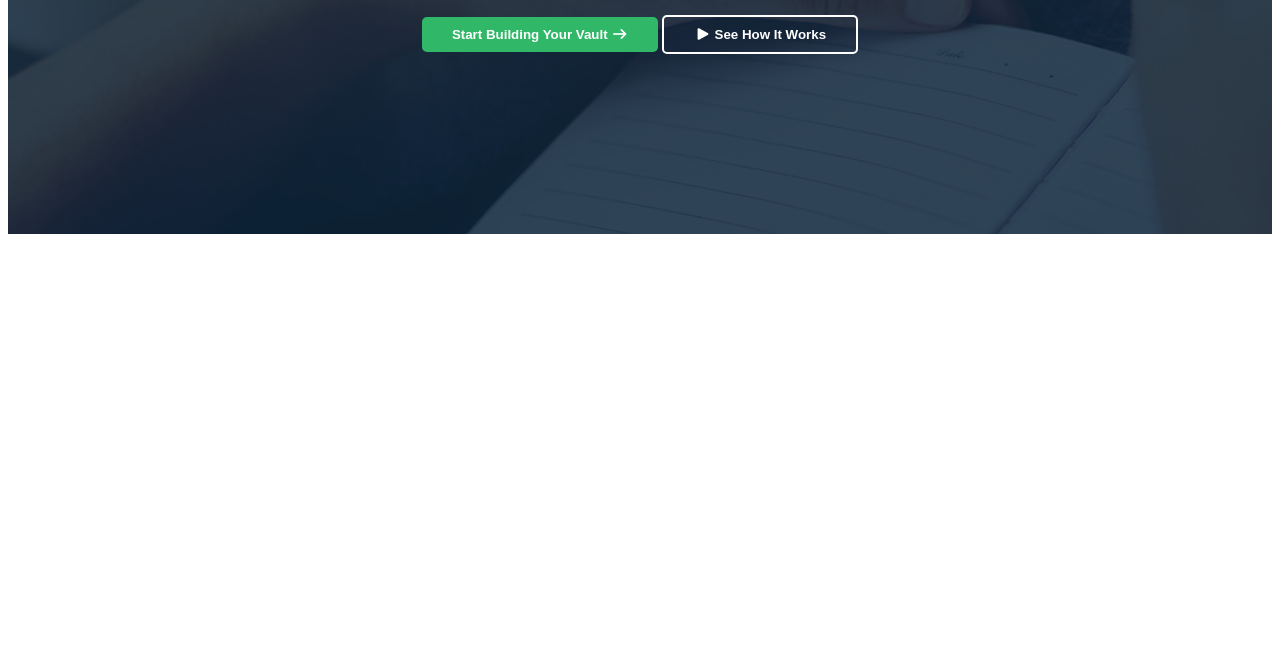
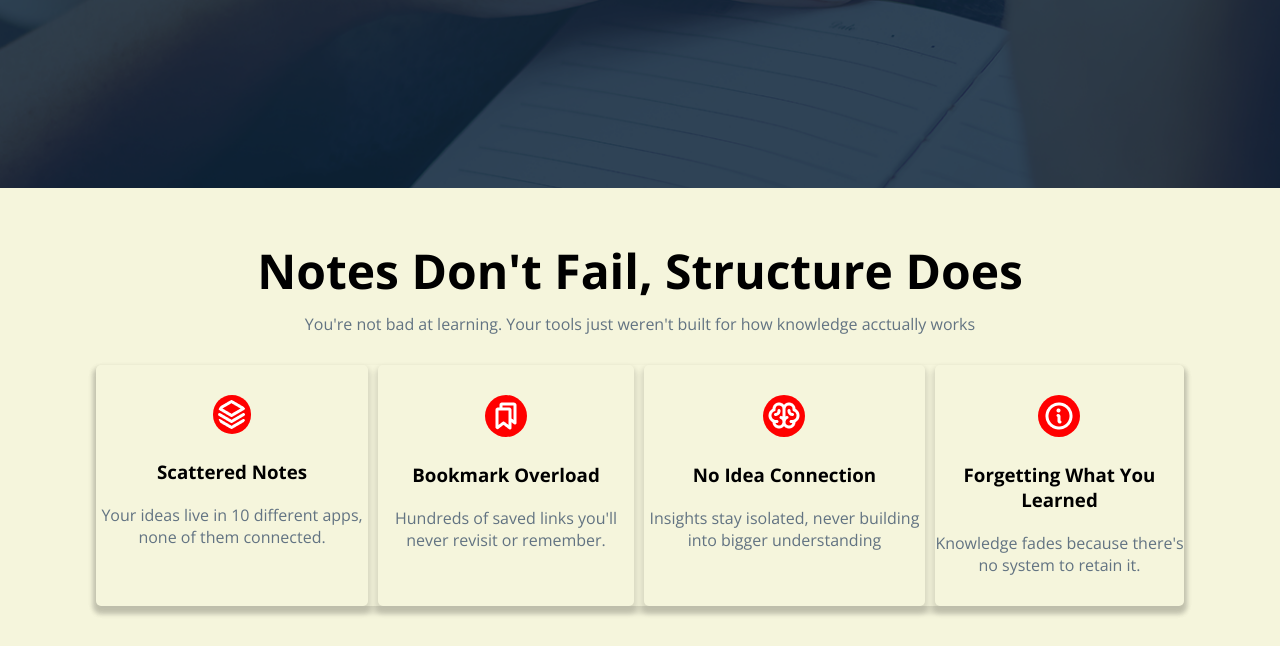
Before and after one commit to wdev-jahidhasan/final-assignment-01, a plain HTML site: page index.html in a window 1280 px wide. Shown: the part 572-1218 px from the top of the page. Before the commit the page ends 814 px from the top, so only its background shows below. Drawn offline with nearby package versions, Linux system fonts and the light colour scheme.

Commit message:
structure section done

```diff
--- a/index.html
+++ b/index.html
@@ -1,15 +1,19 @@
 <!DOCTYPE html>
 <html lang="en">
+
 <head>
   <meta charset="UTF-8">
   <meta name="viewport" content="width=device-width, initial-scale=1.0">
   <title>Final Assignment 01</title>
   <link rel="preconnect" href="https://fonts.googleapis.com">
   <link rel="preconnect" href="https://fonts.gstatic.com" crossorigin>
-  <link href="https://fonts.googleapis.com/css2?family=Inter:ital,opsz,wght@0,14..32,100..900;1,14..32,100..900&family=Open+Sans:ital,wght@0,300..800;1,300..800&display=swap" rel="stylesheet">
+  <link
+    href="https://fonts.googleapis.com/css2?family=Inter:ital,opsz,wght@0,14..32,100..900;1,14..32,100..900&family=Open+Sans:ital,wght@0,300..800;1,300..800&display=swap"
+    rel="stylesheet">
   <link rel="stylesheet" href="styles/styles.css">
   <link rel="stylesheet" href="https://cdnjs.cloudflare.com/ajax/libs/font-awesome/7.0.1/css/all.min.css">
 </head>
+
 <body class="font-open-sans">
   <header>
     <!-- navbar -->
@@ -28,11 +32,12 @@
       <div class="hero-content">
         <a href="" id="bg-white">Early Access Now Open</a>
         <h1 style="font-size: 72px;"><span style="color: white;">Structured thinking,</span><br>
-        <span style="color: #30B868;">not just note-taking.</span></h1>
+          <span style="color: #30B868;">not just note-taking.</span>
+        </h1>
         <p class="hero-p">A private space to store notes, links, and learning summaries — designed to
           help you think clearly, connect ideas, and turn learning into long-term knowledge.</p>
 
-      <div>
+        <div class="btn-div">
           <button class="btn-style">Start Building Your Vault <i class="fa-solid fa-arrow-right"></i></button>
           <button class="another-btn-style"><i class="fa-solid fa-play"></i></i> See How It Works</button>
         </div>
@@ -41,11 +46,54 @@ help you think clearly, connect ideas, and turn learning into long-term knowledg
   </header>
 
   <main>
+    <!-- structure section -->
+    <section class="structure-section">
+    <div class="structure-container fixed-width">
+      <h1>Notes Don't Fail, Structure Does</h1>
+      <p>You're not bad at learning. Your tools just weren't built for how knowledge acctually works</p>
+      <!--cards -->
+      <div class="card-container">
+        <!-- card-1 -->
+        <div class="card-1">
+          <img class="img-bg" src="assets/Vector.png " alt="">
+          <h3>Scattered Notes</h3>
+          <p>Your ideas live in 10 different apps, none of them connected.</p>
+        </div>
+        <!-- card-2 -->
+        <div class="card-2">
+          <img class="img-bg" src="assets/Bookmarks.png " alt="">
+          <h3>Bookmark Overload</h3>
+          <p>Hundreds of saved links you'll never revisit or remember. </p>
+        </div>
+        <!-- card-3 -->
+        <div class="card-3">
+          <img class="img-bg" src="assets/Brain.png" alt="">
+          <h3>No Idea Connection</h3>
+          <p>Insights stay isolated, never building into bigger understanding </p>
+        </div>
+        <!-- card-4 -->
+        <div class="card-4">
+          <img class="img-bg" src="assets/Info.png" alt="">
+          <h3>Forgetting What You Learned</h3>
+          <p>Knowledge fades because there's no system to retain it.</p>
+        </div>
 
+        </div>
+      </div>
+
+    </div>
+
+    </section>
+
+    <!-- brain section -->
+     <section>
+
+     </section>
   </main>
 
   <footer>
 
   </footer>
 </body>
+
 </html>
--- a/styles/styles.css
+++ b/styles/styles.css
@@ -1,4 +1,7 @@
 /* Shared Styles */
+*{
+  margin: 0;
+}
 
 .font-open-sans {
   font-family: "Open Sans", sans-serif;
@@ -19,12 +22,18 @@ button:hover{
   background-color: #199778;
 }
 
+.fixed-width{
+  width: 85%;
+  max-width: 1440px;
+  margin: 0 auto;
+}
 
 
 /* Individual Styles */
 .nav{
   display: flex;
-  justify-content: space-around;
+  justify-content: space-between;
+  margin: 20px 50px;
 }
 
 .anchors{
@@ -58,6 +67,7 @@ nav li a{
   border: 2px solid white;
   border-radius: 5px;
   font-weight: 600;
+  margin: 0px 30px;
 }
 
 #bg-white{
@@ -74,4 +84,53 @@ nav li a{
   font-size: 18px;
   font-weight: 400;
   line-height: 24px;
+  margin: 20px 0px;
 }
+
+.btn-div{
+  margin: 20px 0px;
+}
+
+.img-bg{
+  background-color: red;
+  margin-top: 30px;
+  padding: 5px;
+  border-radius: 25px;
+}
+
+.structure-section{
+  background-color: beige;
+  padding: 40px 0px;
+  text-align: center;
+}
+
+.card-container{
+  display: flex;
+  text-align: center;
+  gap: 10px;
+}
+
+main section div h1{
+  font-size: 48px;
+  margin: 20px 0px;
+  margin: 10px 0px;
+}
+
+main section div p{
+  margin-bottom: 30px;
+  color: #627382;
+}
+
+main section div div {
+  /* border: 2px solid teal; */
+  box-shadow: 0px 5px 5px 3px rgba(0, 0, 0, 0.116);
+  border-radius: 5px;
+}
+
+main section div div h3{
+ margin: 20px 0px;
+}
+
+/* main section div div p{
+  padding: 0px 10px;
+} */
```
Also changed, not shown: to-be-done.html (added, +13 -0 lines). Lines whose indentation alone changed are shown as unchanged.
